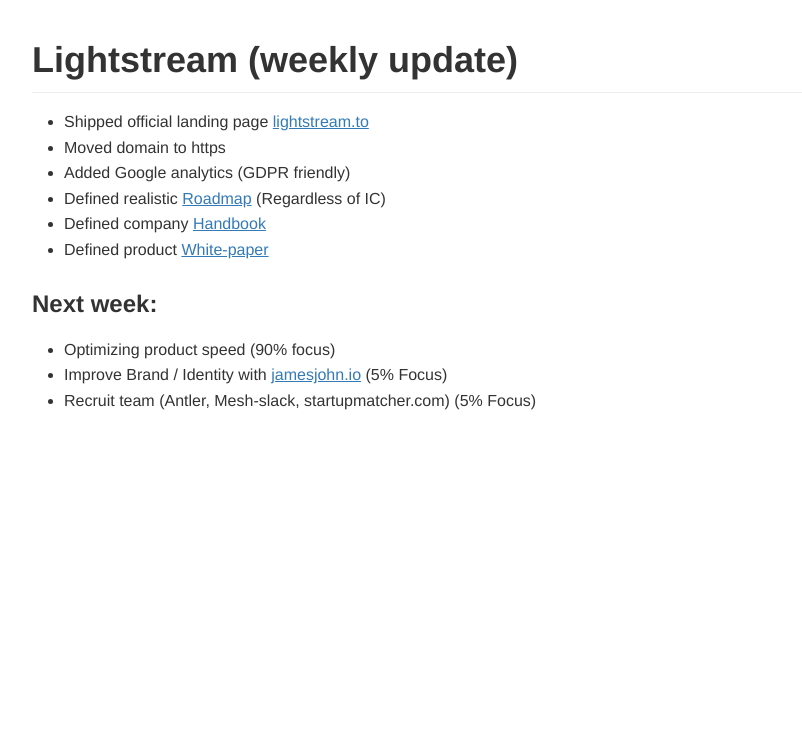
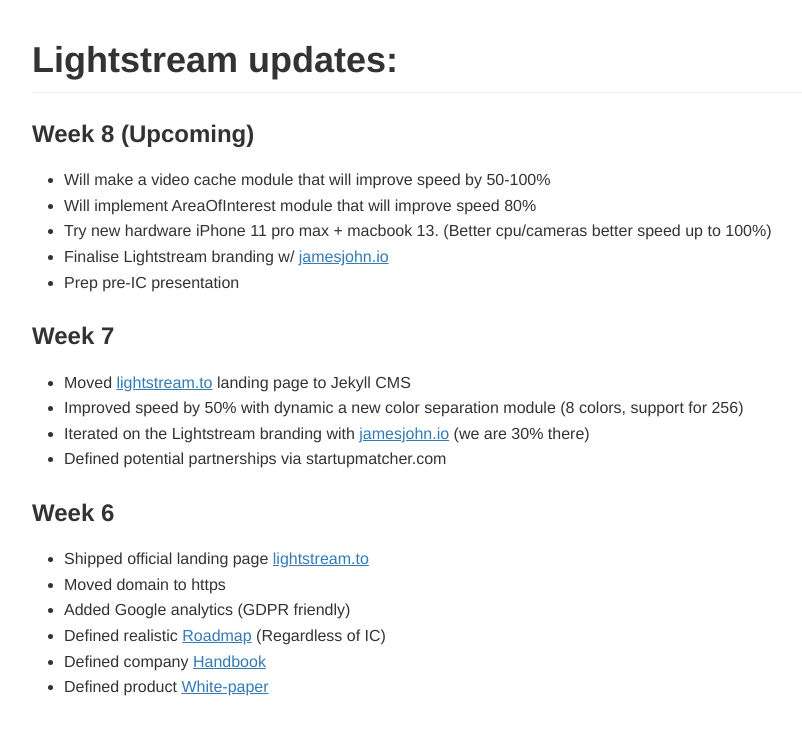
Before and after one commit to tangotangen/tangotangen.github.io, a Jekyll site: the page update/index.html, which Jekyll copies as it is, in a window 1280 px wide. Shown: the top 735 px of the page, without its empty margins (6-808 px from the left). Built offline with Jekyll 4.4.1, drawn with Linux system fonts in a browser that asks for light colours.

Commit message:
Update index.html

```diff
--- a/update/index.html
+++ b/update/index.html
@@ -2,7 +2,7 @@
       <html>
         <head>
             <meta charset="utf-8" />
-            <title>update</title>
+            <title>lightstream-update</title>
             <style>.markdown-preview:not([data-use-github-style]) { padding: 2em; font-size: 1.2em; color: rgb(171, 178, 191); background-color: rgb(40, 44, 52); overflow: auto; }
 .markdown-preview:not([data-use-github-style]) > :first-child { margin-top: 0px; }
 .markdown-preview:not([data-use-github-style]) h1, .markdown-preview:not([data-use-github-style]) h2, .markdown-preview:not([data-use-github-style]) h3, .markdown-preview:not([data-use-github-style]) h4, .markdown-preview:not([data-use-github-style]) h5, .markdown-preview:not([data-use-github-style]) h6 { line-height: 1.2; margin-top: 1.5em; margin-bottom: 0.5em; color: rgb(255, 255, 255); }
@@ -582,7 +582,23 @@
 }
 </style>
         </head>
-        <body class='markdown-preview' data-use-github-style><h1 id="lightstream-weekly-update">Lightstream (weekly update)</h1>
+        <body class='markdown-preview' data-use-github-style><h1 id="lightstream-updates">Lightstream updates:</h1>
+<h3 id="week-8-upcoming">Week 8 (Upcoming)</h3>
+<ul>
+<li>Will make a video cache module that will improve speed by 50-100%</li>
+<li>Will implement AreaOfInterest module that will improve speed 80%</li>
+<li>Try new hardware iPhone 11 pro max + macbook 13. (Better cpu/cameras better speed up to 100%)</li>
+<li>Finalise Lightstream branding w/ <a href="https://www.jamesjohn.io/">jamesjohn.io</a></li>
+<li>Prep pre-IC presentation</li>
+</ul>
+<h3 id="week-7">Week 7</h3>
+<ul>
+<li>Moved <a href="https://lightstream.to">lightstream.to</a> landing page to Jekyll CMS</li>
+<li>Improved speed by 50% with dynamic a new color separation module (8 colors, support for 256)</li>
+<li>Iterated on the Lightstream branding with <a href="https://www.jamesjohn.io/">jamesjohn.io</a> (we are 30% there)</li>
+<li>Defined potential partnerships via startupmatcher.com</li>
+</ul>
+<h3 id="week-6">Week 6</h3>
 <ul>
 <li>Shipped official landing page <a href="https://lightstream.to">lightstream.to</a>  </li>
 <li>Moved domain to https</li>
@@ -590,11 +606,5 @@
 <li>Defined realistic <a href="https://lightstream.to/roadmap.pdf">Roadmap</a> (Regardless of IC)</li>
 <li>Defined company <a href="https://lightstream.to/handbook.pdf">Handbook</a>   </li>
 <li>Defined product <a href="https://lightstream.to/whitepaper.pdf">White-paper</a>  </li>
-</ul>
-<h3 id="next-week">Next week:</h3>
-<ul>
-<li>Optimizing product speed (90% focus)</li>
-<li>Improve Brand / Identity with <a href="https://www.jamesjohn.io/">jamesjohn.io</a> (5% Focus)</li>
-<li>Recruit team (Antler, Mesh-slack, startupmatcher.com) (5% Focus)</li>
 </ul></body>
       </html>
```
